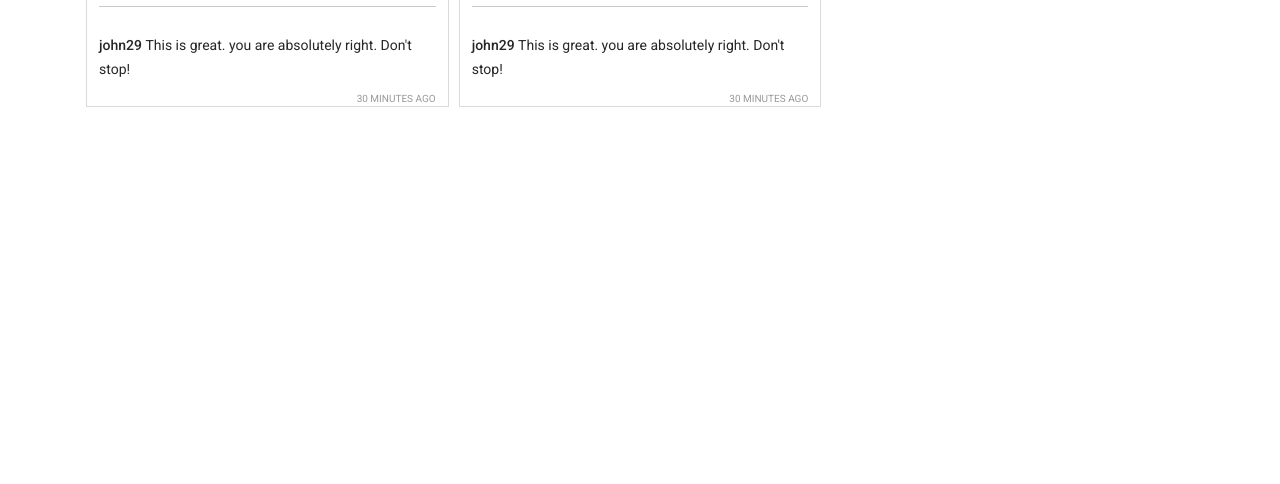
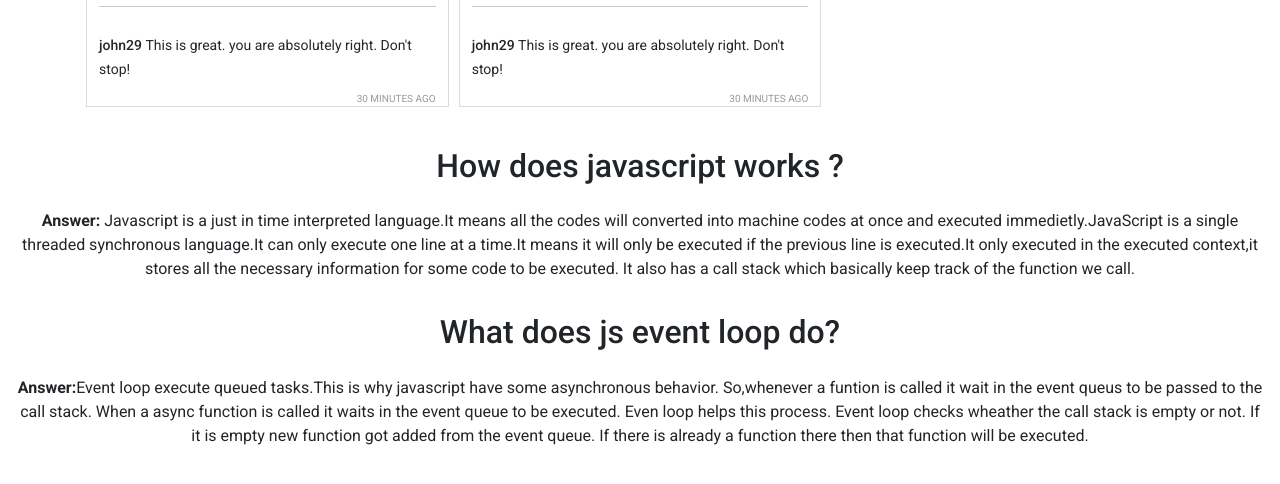
Before and after one commit to Monirul-98/Insta-shohor, a plain HTML site: page index.html in a window 1280 px wide. Shown: the part 1425-1909 px from the top of the page. Before the commit the page ends 1548 px from the top, so only its background shows below. Drawn offline with nearby package versions, Linux system fonts and the light colour scheme.

Commit message:
Question answer added

```diff
--- a/index.html
+++ b/index.html
@@ -77,6 +77,12 @@
                 <h1>Reported posts</h1>
             </div>
         </main>
+        <section class="text-center my-4" id="question-answer">
+            <h2>How does javascript works ?</h2>
+            <p class="p-3"><strong>Answer:</strong> Javascript is a just in time interpreted language.It means all the codes will converted into machine codes at once and executed immedietly.JavaScript is a single threaded synchronous language.It can only execute one line at a time.It means it will only be executed if the previous line is executed.It only executed in the executed context,it stores all the necessary information for some code to be executed. It also has a call stack which basically keep track of the function we call. </p>
+            <h2>What does js event loop do?</h2>
+            <p class="p-3"><strong>Answer:</strong>Event loop execute queued tasks.This is why javascript have some asynchronous behavior. So,whenever a funtion is called it wait in the event queus to be passed to the call stack. When a async function is called it waits in the event queue to be executed. Even loop helps this process. Event loop checks wheather the call stack is empty or not. If it is empty new function got added from the event queue. If there is already a function there then that function will be executed.</p>
+        </section>
         <footer></footer>
 
         <!-- add javascript  file  -->
--- a/js/app.js
+++ b/js/app.js
@@ -39,17 +39,18 @@ const switchTab = (id) => {
     document.getElementById("posts").style.display = "grid";
     document.getElementById("liked").style.display = "none";
     document.getElementById("reported").style.display = "none";
+    document.getElementById("question-answer").style.display = "block";
   } else if (id === "liked") {
     document.getElementById("liked").style.display = "block";
     document.getElementById("posts").style.display = "none";
     document.getElementById("reported").style.display = "none";
-
+    document.getElementById("question-answer").style.display = "none";
     displayLikedPosts();
   } else {
     document.getElementById("reported").style.display = "block";
     document.getElementById("posts").style.display = "none";
     document.getElementById("liked").style.display = "none";
-
+    document.getElementById("question-answer").style.display = "none";
     displayReportedPosts();
   }
 };
```
